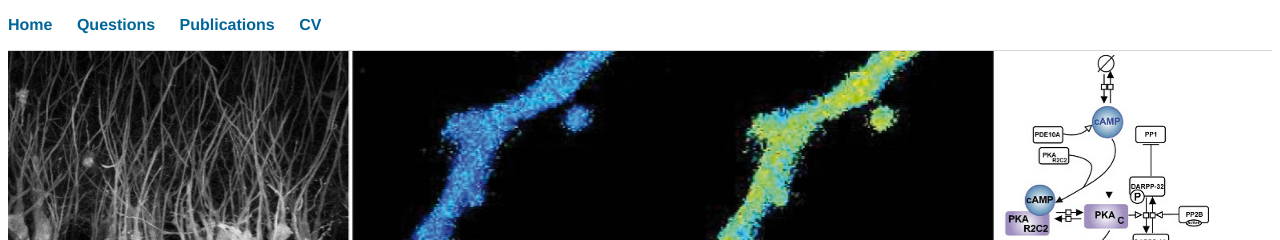
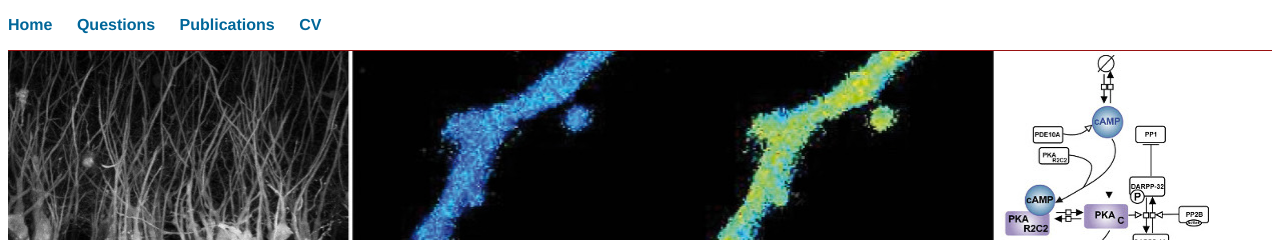
Before and after one commit to nicolasgervasi/nicolasgervasi.github.io, a Jekyll site: the page built from index.html, in a window 1280 px wide. Shown: the top 240 px of the page. Built offline with Jekyll 4.4.1, drawn with Linux system fonts in a browser that asks for light colours.

Commit message:
Update main.css

```diff
--- a/css/main.css
+++ b/css/main.css
@@ -44,7 +44,7 @@ footer {
 }
 
 nav {
-    border-bottom: 1px solid #d5d5d5;
+    border-bottom: 1px solid #911;
 }
 
 ul.posts {
```
